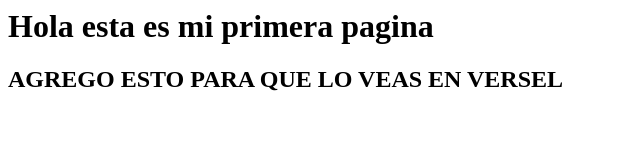
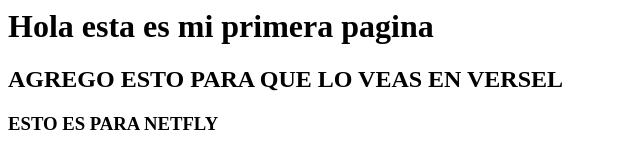
Before and after one commit to peyrot/25deMayo, a plain HTML site: page index.html in a window 1280 px wide. Shown: the whole page, without its empty margins (0-640 px from the left). Drawn offline with Linux system fonts and the light colour scheme.

Commit message:
Update index.html

```diff
--- a/index.html
+++ b/index.html
@@ -1,2 +1,3 @@
 <h1>Hola esta es mi primera pagina</h1>
 <h2>AGREGO ESTO PARA QUE LO VEAS EN VERSEL</h2>
+<H3> ESTO ES PARA NETFLY</H3>
```
